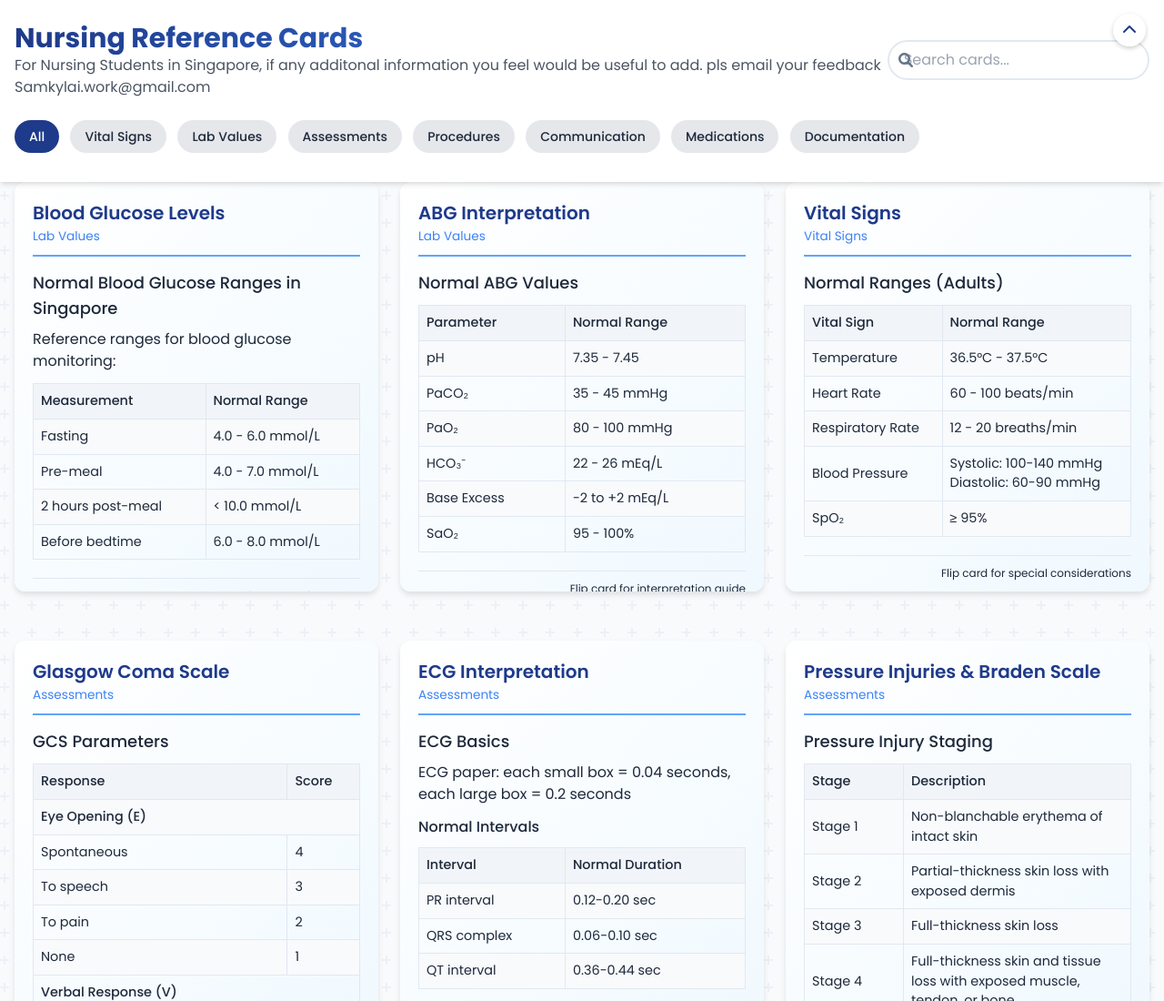
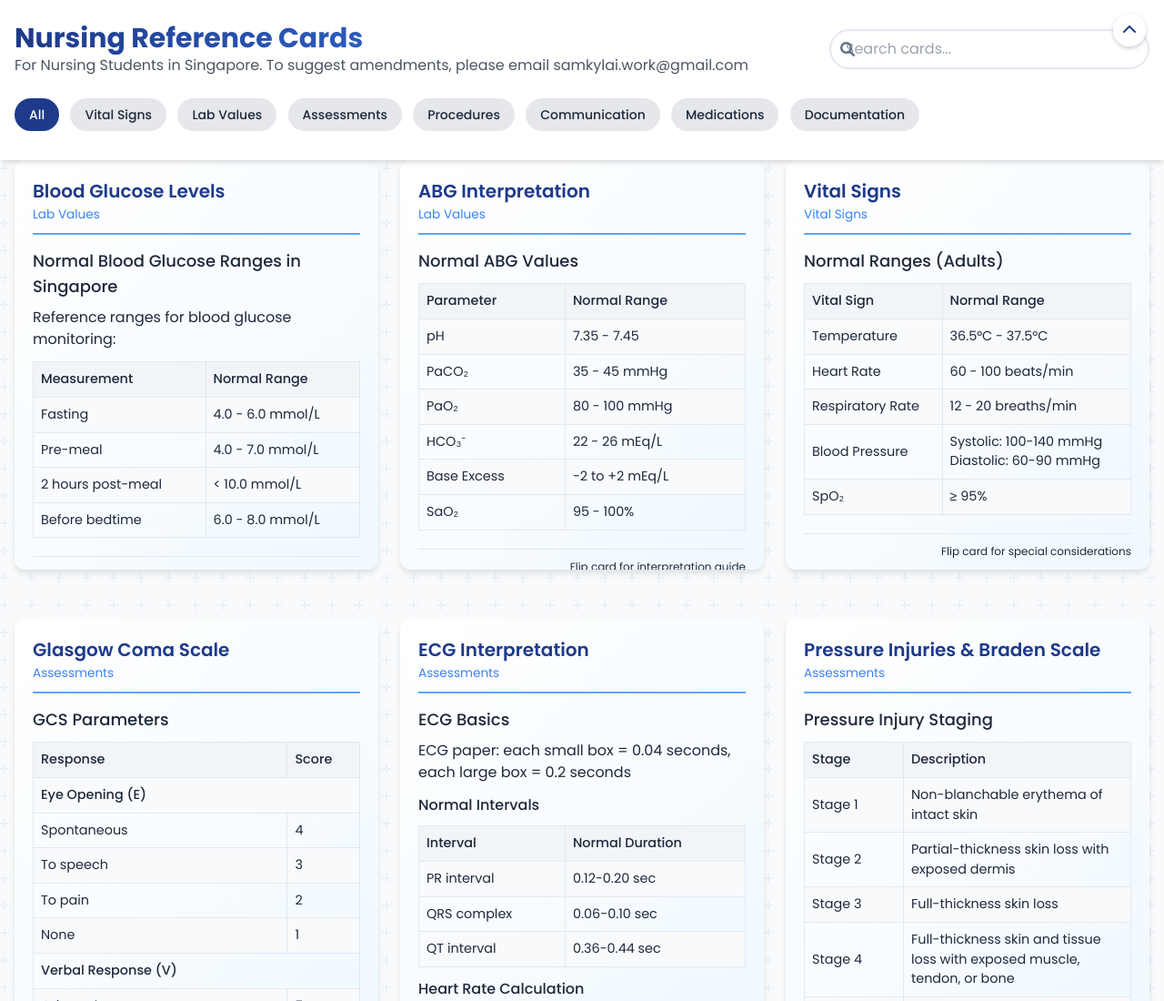
Before and after one commit to Utsuro27/SG-studentnurses-referrence-card, a plain HTML site: page index.html in a window 1280 px wide. Shown: the top 1100 px of the page at 91% size. Drawn offline with nearby package versions, Linux system fonts and the light colour scheme.

Commit message:
Update index.html

```diff
--- a/index.html
+++ b/index.html
@@ -287,7 +287,7 @@
             <div class="flex flex-col md:flex-row justify-between items-center">
                 <div class="mb-4 md:mb-0 text-center md:text-left">
                     <h1 class="text-3xl font-bold text-grad">Nursing Reference Cards</h1>
-                    <p class="text-gray-600">For Nursing Students in Singapore, if any additonal information you feel would be useful to add. pls email your feedback Samkylai.work@gmail.com </p>
+                    <p class="text-gray-600">For Nursing Students in Singapore. To suggest amendments, please email samkylai.work@gmail.com </p>
                 </div>
                 <div class="search-container w-full md:w-auto mt-4 md:mt-0">
                     <i class="fas fa-search search-icon"></i>
```
